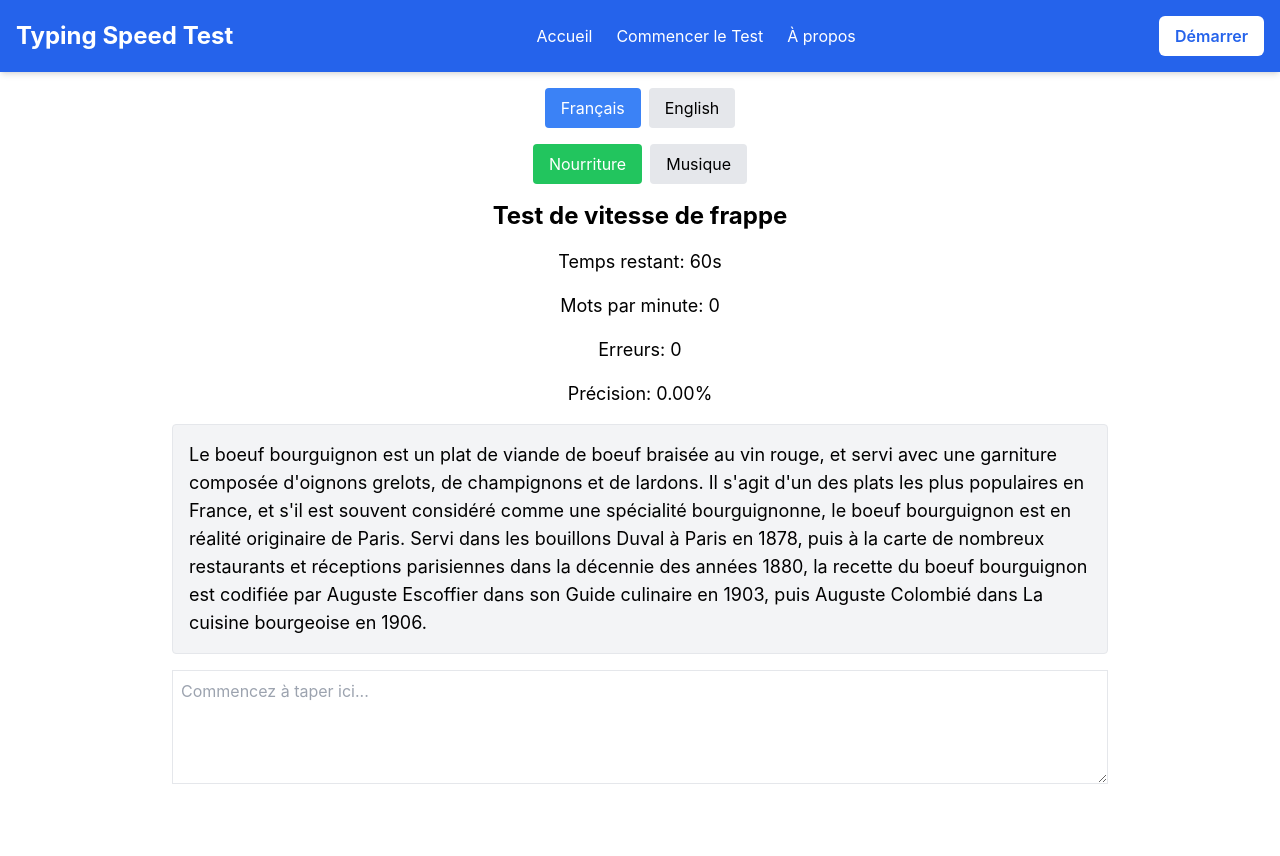
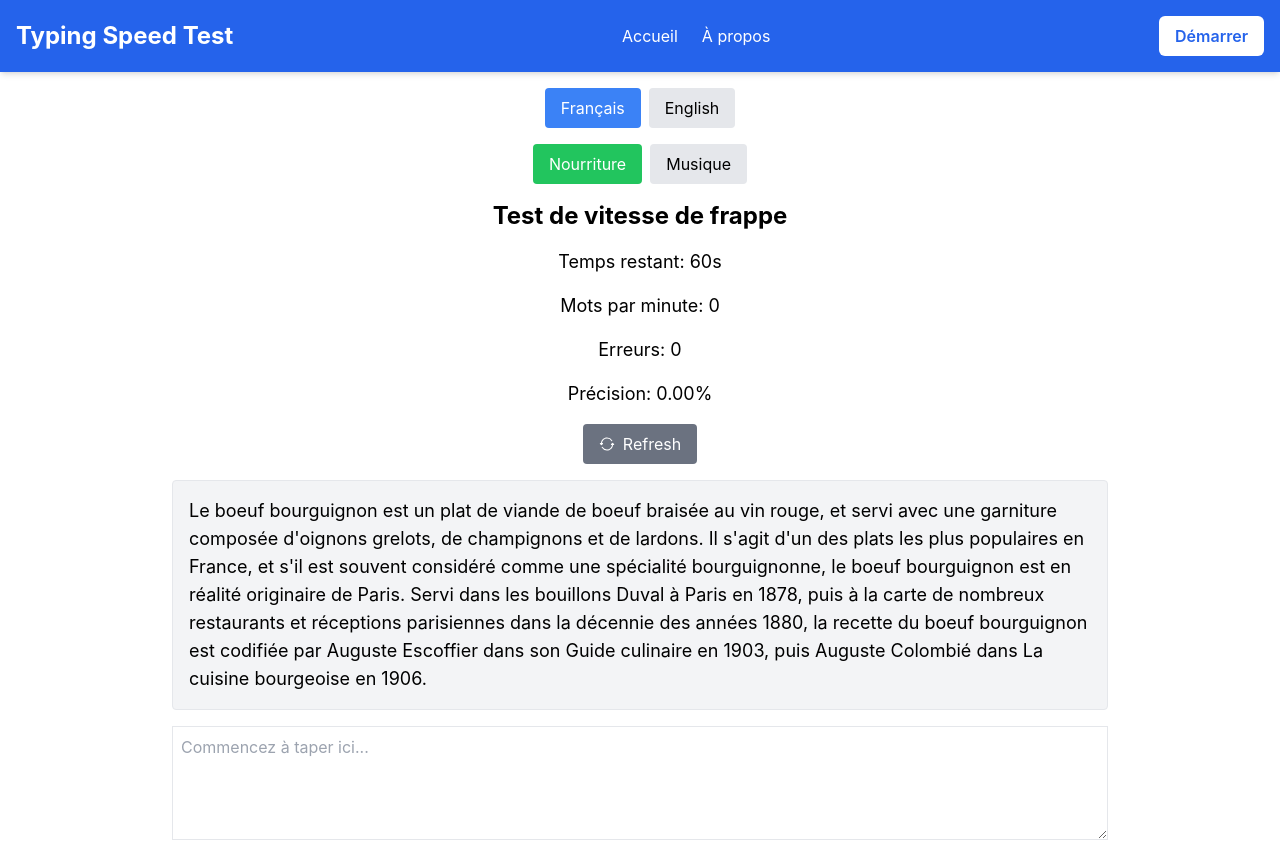
Before and after one commit to timmeyer1/REACT_Typing, a React (Create React App) app: page /test in a window 1280 px wide. Before the commit the page ends 800 px from the top, so only its background shows below. Built offline with nearby package versions, Linux system fonts and the light colour scheme.

Commit message:
btn refresh

```diff
--- a/src/components/pages/TypingTest.js
+++ b/src/components/pages/TypingTest.js
@@ -171,9 +171,20 @@ const TypingTest = () => {
         {language === "en" ? "Accuracy" : "Précision"}: {accuracy}%
       </div>
 
+      <button
+        className="px-4 py-2 bg-gray-500 text-white rounded mb-4 flex items-center"
+        onClick={() => window.location.reload()}
+      >
+        <svg xmlns="http://www.w3.org/2000/svg" width="1em" height="1em" viewBox="0 0 24 24" className="mr-2">
+          <path fill="currentColor" d="M12.079 2.25c-4.794 0-8.734 3.663-9.118 8.333H2a.75.75 0 0 0-.528 1.283l1.68 1.666a.75.75 0 0 0 1.056 0l1.68-1.666a.75.75 0 0 0-.528-1.283h-.893c.38-3.831 3.638-6.833 7.612-6.833a7.66 7.66 0 0 1 6.537 3.643a.75.75 0 1 0 1.277-.786A9.16 9.16 0 0 0 12.08 2.25m8.761 8.217a.75.75 0 0 0-1.054 0L18.1 12.133a.75.75 0 0 0 .527 1.284h.899c-.382 3.83-3.651 6.833-7.644 6.833a7.7 7.7 0 0 1-6.565-3.644a.75.75 0 1 0-1.277.788a9.2 9.2 0 0 0 7.842 4.356c4.808 0 8.765-3.66 9.15-8.333H22a.75.75 0 0 0 .527-1.284z" />
+        </svg>
+        Refresh
+      </button>
+
       <div className="border p-4 rounded w-3/4 bg-gray-100 mb-4">
         <p className="text-lg">{getHighlightedText()}</p>
       </div>
+
 
       <textarea
         value={typedText}
--- a/src/components/parts/Header.js
+++ b/src/components/parts/Header.js
@@ -21,9 +21,6 @@ const Header = () => {
           <Link to="/" className="hover:text-blue-200 transition duration-300">
             Accueil
           </Link>
-          <Link to="/test" className="hover:text-blue-200 transition duration-300">
-            Commencer le Test
-          </Link>
           <Link to="/about" className="hover:text-blue-200 transition duration-300">
             À propos
           </Link>
```
Lines whose indentation alone changed are shown as unchanged.
